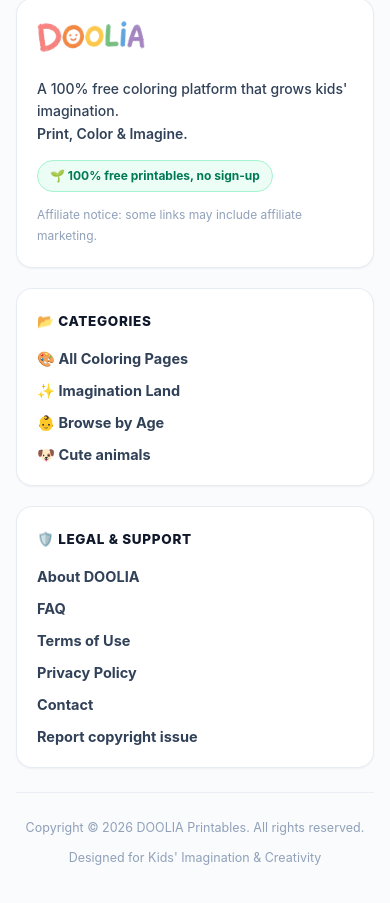
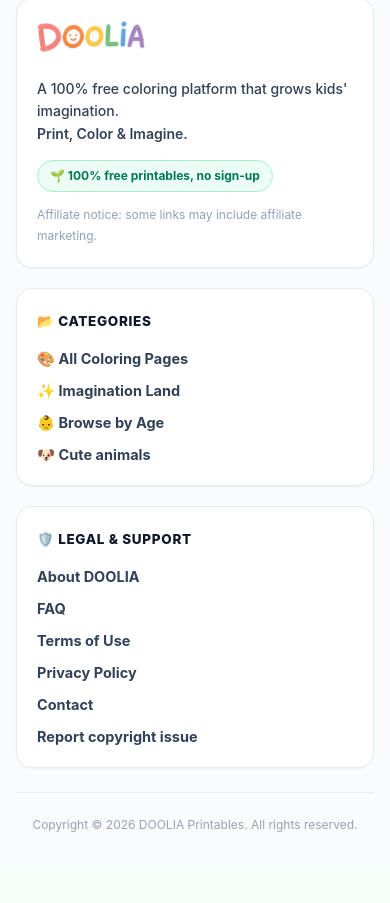
Before and after one commit to ksh981202/doolia-app, a React (Vite) app: page / in a window 390 px wide. Shown: the part 1931-2834 px from the top of the page. After the commit the page ends 2796 px from the top, so only its background shows below. Built offline with nearby package versions, Linux system fonts and the light colour scheme; no server answers; the database is empty; a web font is replaced by a local one.

Commit message:
fix(footer): remove redundant english slogan and improve mobile padding

```diff
--- a/src/components/layout/Footer.tsx
+++ b/src/components/layout/Footer.tsx
@@ -29,7 +29,7 @@
   const { t } = useTranslation()
 
   return (
-    <footer className="no-print mt-6 border-t border-slate-200/80 bg-slate-50/70 pt-6 pb-10 sm:mt-8 sm:pb-12">
+    <footer className="no-print mt-6 border-t border-slate-200/80 bg-slate-50/70 pt-6 pb-8 sm:mt-8 sm:pb-6">
       <div className={PAGE_SHELL}>
         <div className="grid grid-cols-1 items-stretch gap-5 sm:gap-6 md:grid-cols-3">
           <div className={CARD}>
@@ -87,9 +87,10 @@
           </div>
         </div>
 
-        <div className="mt-6 flex flex-col items-center justify-between gap-2 border-t border-slate-200/60 pt-6 text-[12.5px] text-slate-400 sm:flex-row">
-          <p>{t('footer.copyright', { year: new Date().getFullYear(), brand: BRAND.name })}</p>
-          <p>{t('footer.designedFor')}</p>
+        <div className="mt-6 border-t border-slate-200/60 pt-6">
+          <p className="text-center text-xs text-gray-400">
+            {t('footer.copyright', { year: new Date().getFullYear(), brand: BRAND.name })}
+          </p>
         </div>
       </div>
     </footer>
```
Also changed, not shown: 2 other files (tests, documents, lock files or other folders).
